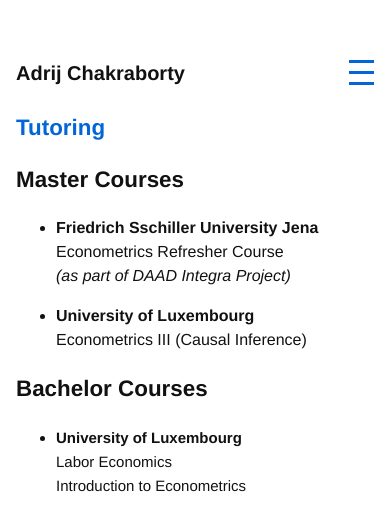
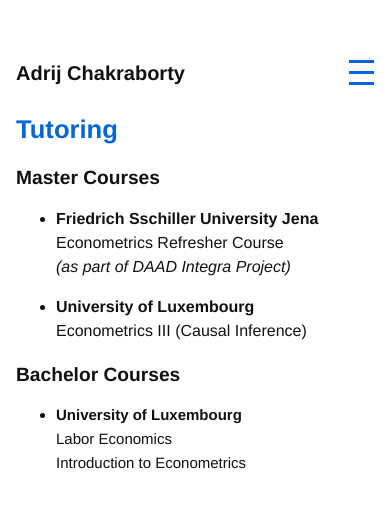
Before and after one commit to AdrijC3/AdrijC3.github.io, a Jekyll site: the page built from tutoring.md, in a window 390 px wide. Shown: the top 531 px of the page. Built offline with Jekyll 4.4.1, drawn with Linux system fonts in a browser that asks for light colours.

Commit message:
Improved mobile heading sizing for consistency

```diff
--- a/_layouts/default.html
+++ b/_layouts/default.html
@@ -69,7 +69,7 @@
       width: 120px;
       height: auto;
       border-radius: 4px;
-      margin-top: 34px; /* nudged image for Welcome line alignment */
+      margin-top: 34px;
     }
 
     .page-header {
@@ -127,7 +127,7 @@
         background-color: white;
         padding: 1rem;
         position: absolute;
-        top: 90px;  /* bumped down so hamburger is tap-able */
+        top: 90px;
         right: 20px;
         border: 1px solid #ccc;
         border-radius: 5px;
@@ -155,9 +155,17 @@
         margin-bottom: 1rem;
       }
 
-      h1, h2, h3 {
-        font-size: 1.4rem;
+      h1 {
+        font-size: 1.6rem;
         line-height: 1.3;
+        margin-bottom: 1rem;
+      }
+
+      h2, h3 {
+        font-size: 1.2rem;
+        line-height: 1.3;
+        margin-top: 1.25rem;
+        margin-bottom: 0.75rem;
       }
 
       p {
```
